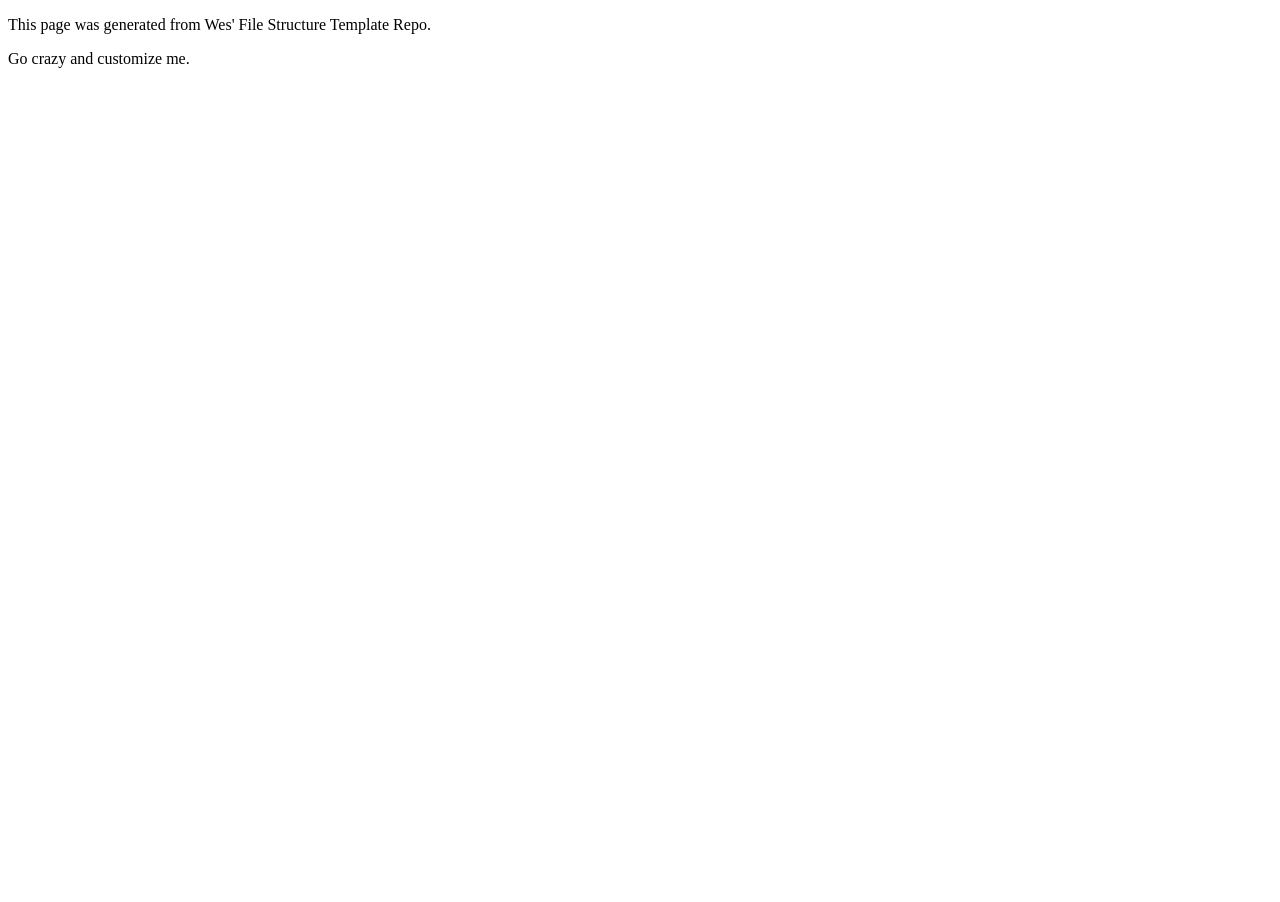
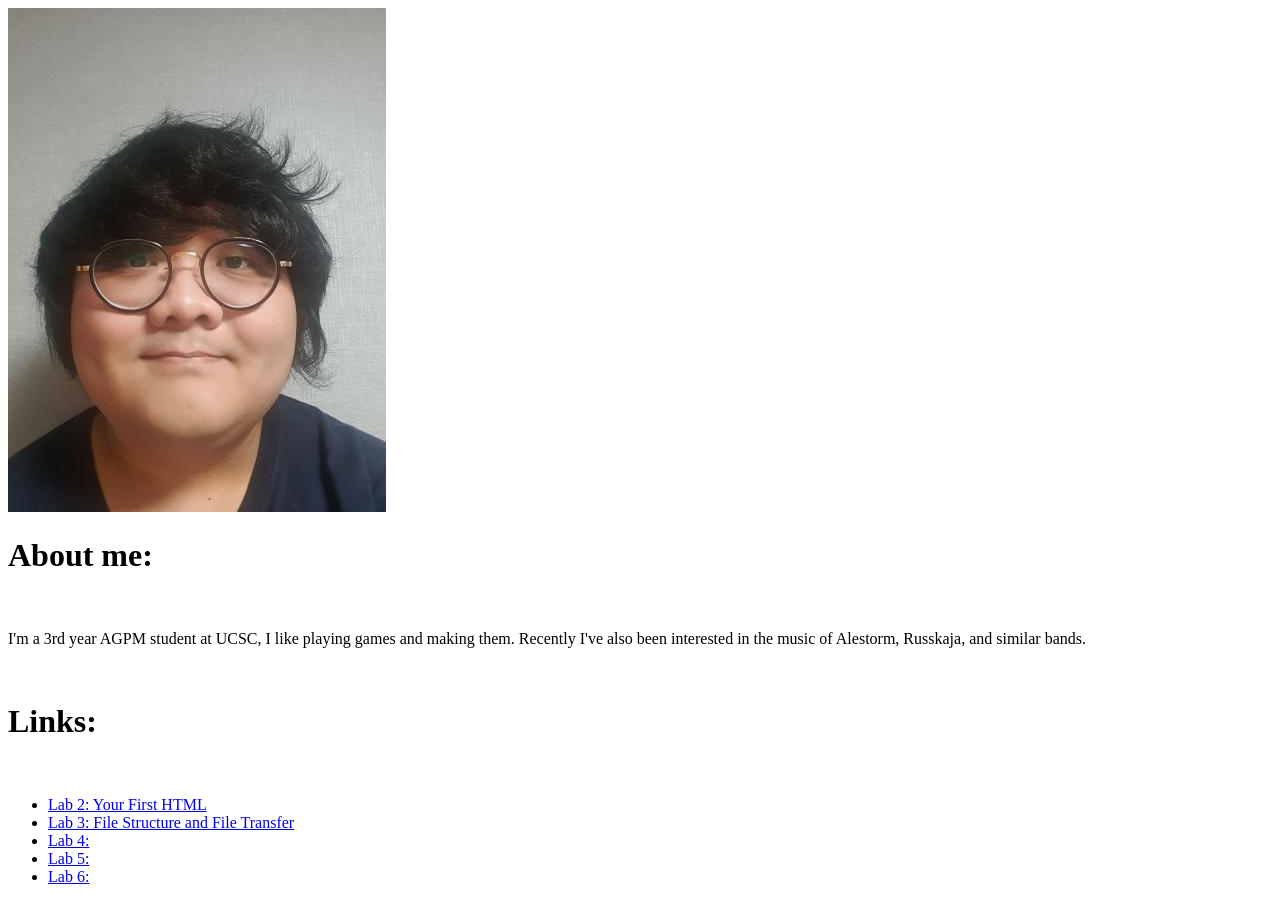
Before and after one commit to cchoi14/ART101, a plain HTML site: page index.html in a window 1280 px wide. Before the commit the page ends 800 px from the top, so only its background shows below. Drawn offline with Linux system fonts and the light colour scheme.

Commit message:
lab3
Lab3 update

```diff
--- a/index.html
+++ b/index.html
@@ -1,14 +1,31 @@
 <!DOCTYPE html>
 <html>
 <head>
-	<title>My_Name Homepage</title>
+	<title>Johnny Choi's Homepage</title>
 	<link rel="stylesheet" type="text/css" href="css/site.css">
 </head>
 <body>
 	<main>
-		<p>This page was generated from Wes' File Structure Template Repo.</p>
+		<div id="about">
+			<img src="img/selfie.jpg">
+			<h1>About me:</h1>
+			<br>
+			<p>I'm a 3rd year AGPM student at UCSC, I like playing games and making them.
+				Recently I've also been interested in the music of Alestorm, Russkaja, and similar bands.</p>
+		</div>
+		<br>
 
-		<p>Go crazy and customize me.</p>
+		<div id="links">
+			<h1>Links:</h1>
+			<br>
+			<ul>
+				<li><a href="lab2/helloworld.html">Lab 2: Your First HTML</a></li>
+				<li><a href="lab3/index.html">Lab 3: File Structure and File Transfer</a></li>
+				<li><a href="lab4/">Lab 4:</a></li>
+				<li><a href="lab5/">Lab 5:</a></li>
+				<li><a href="lab6/">Lab 6:</a></li>
+			</ul>
+		</div>
 	</main>
 
 
```
Also changed, not shown: lab2/index.html (deleted, +0 -11 lines), lab3/index.html (+22 -8 lines), img/selfie.jpg (added), lab3/img/indexpage.JPG (added), lab3/img/indexsource.JPG (added), lab3/img/labpage.JPG (added), lab3/img/labsource.JPG (added), lab3/img/structure.JPG (added).
